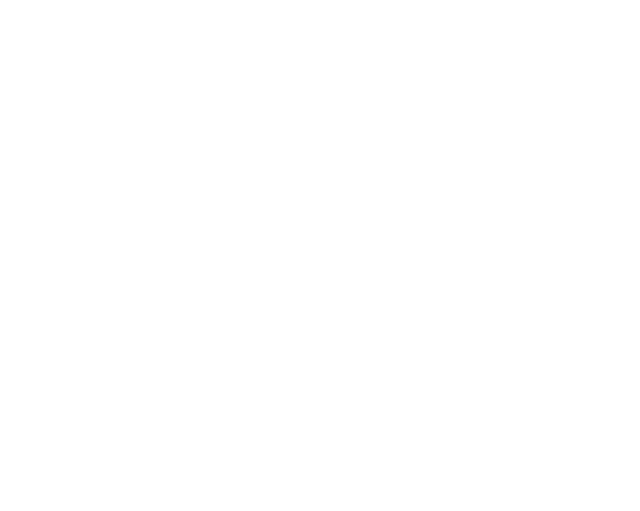
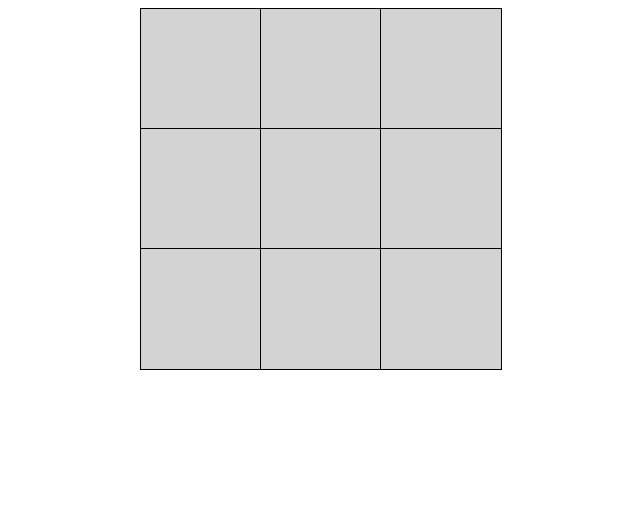
Before and after one commit to benjaminspringer98/tic_tac_toe, a plain HTML site: page index.html in a window 1280 px wide. Shown: the whole page, without its empty margins (250-890 px from the left). Drawn offline with Linux system fonts and the light colour scheme.

Commit message:
added boxes for game and basic styling

```diff
--- a/index.html
+++ b/index.html
@@ -7,7 +7,17 @@
     <link rel="stylesheet" href="styles.css">
 </head>
 <body>
-
+    <div id="container">
+        <div class="box" id="box1"></div>
+        <div class="box" id="box2"></div>
+        <div class="box" id="box3"></div>
+        <div class="box" id="box4"></div>
+        <div class="box" id="box5"></div>
+        <div class="box" id="box6"></div>
+        <div class="box" id="box7"></div>
+        <div class="box" id="box8"></div>
+        <div class="box" id="box9"></div>
+    </div>
 
     <script src="main.js"></script>
 </body>
--- a/main.js
+++ b/main.js
@@ -1 +1,12 @@
-alert("Moin")
+// modules:
+const Gameboard = (function() {
+    let gameboardArray = [];
+
+    function getGameboardArray() {
+        return gameboardArray;
+    }
+
+return {
+    getGameboardArray
+}
+})();
--- a/styles.css
+++ b/styles.css
@@ -0,0 +1,19 @@
+body {
+    display: flex;
+    justify-content: center;
+}
+
+#container {
+    width: 500px;
+    height: 500px;
+    display: grid;
+    grid-template-columns: repeat(3, 120px);
+    grid-template-rows: repeat(3, 120px);
+}
+
+.box {
+    background-color: lightgray;
+    width: 120px;
+    height: 120px;
+    border: 1px solid black;
+}
```
